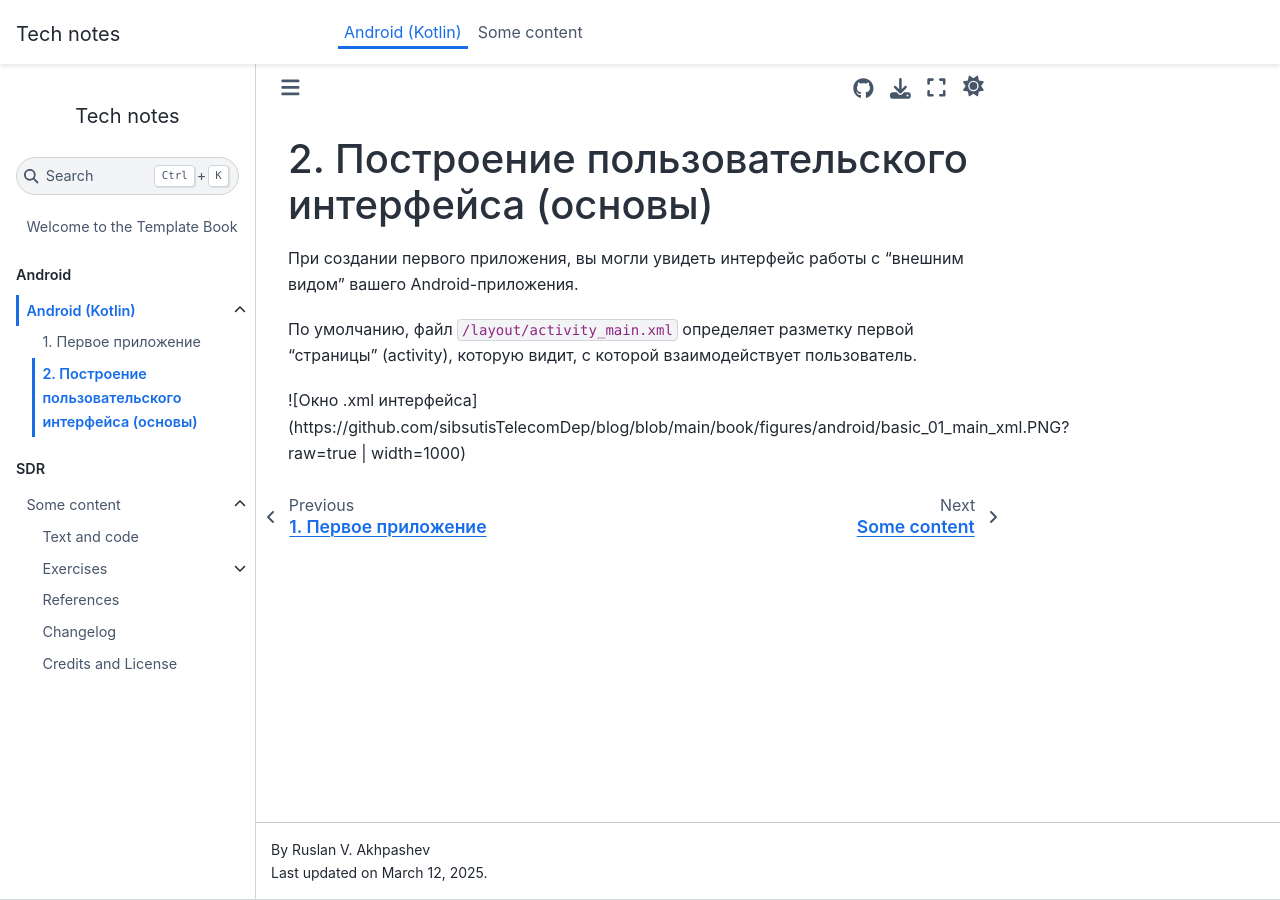
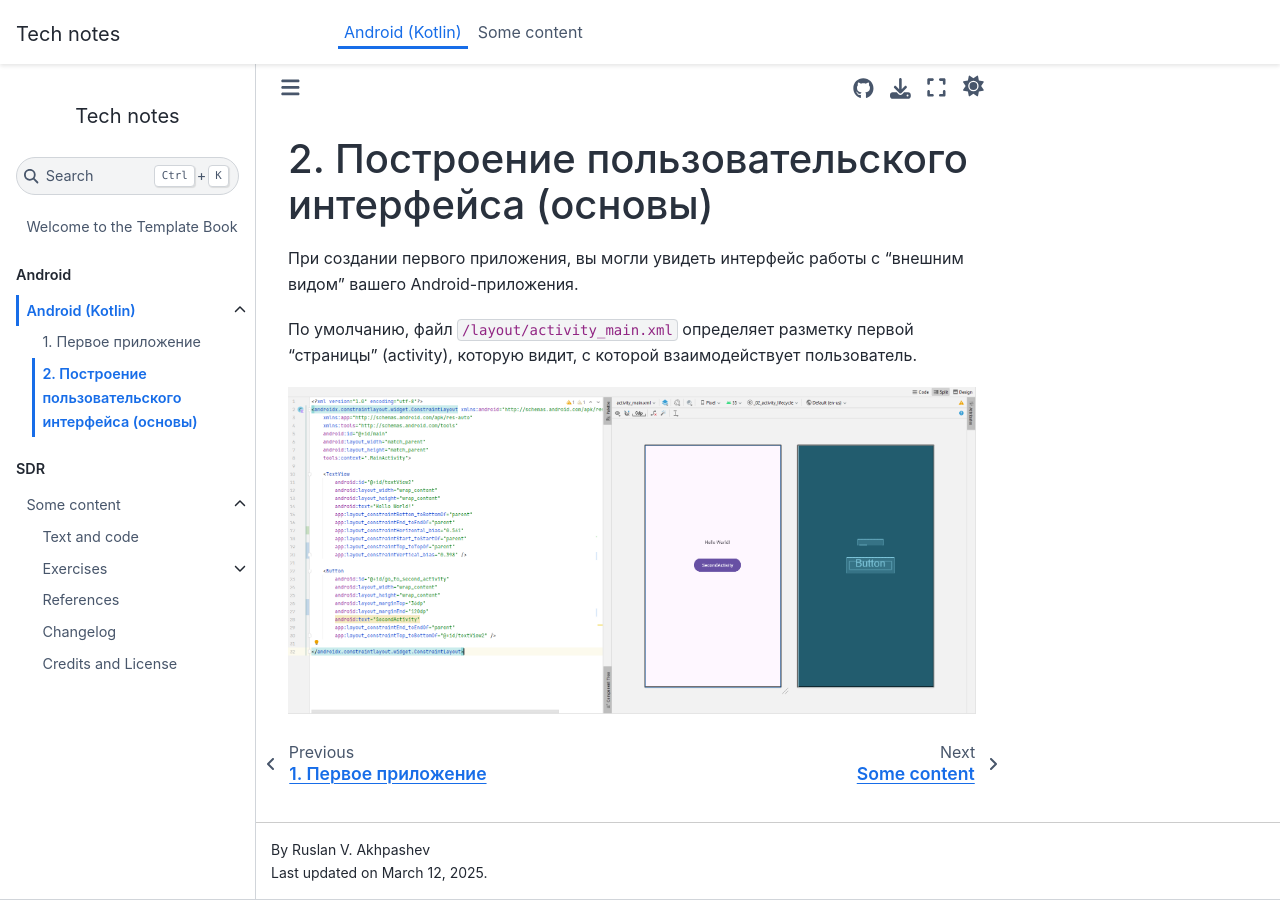
Before and after one commit to sibsutisTelecomDep/blog, a Jupyter Book: the page built from book/android/basic_02.md, in a window 1280 px wide. Built offline with Jupyter Book 1.0.4 settings and Sphinx 7.4.7 and the Sphinx Book theme 1.1.4, drawn with Linux system fonts in a browser that asks for light colours; comment, search, counter and statistics services are not loaded.

Commit message:
table content 1

```diff
--- a/book/android/basic_02.md
+++ b/book/android/basic_02.md
@@ -3,4 +3,4 @@
 
 По умолчанию, файл `/layout/activity_main.xml` определяет разметку первой "страницы" (activity), которую видит, с которой взаимодействует пользователь.
 
-![Окно .xml интерфейса](https://github.com/sibsutisTelecomDep/blog/blob/main/book/figures/android/basic_01_main_xml.PNG?raw=true  | width=1000)
+![alt text](https://github.com/sibsutisTelecomDep/blog/blob/main/book/figures/android/basic_01_main_xml.PNG?raw=true )
```
